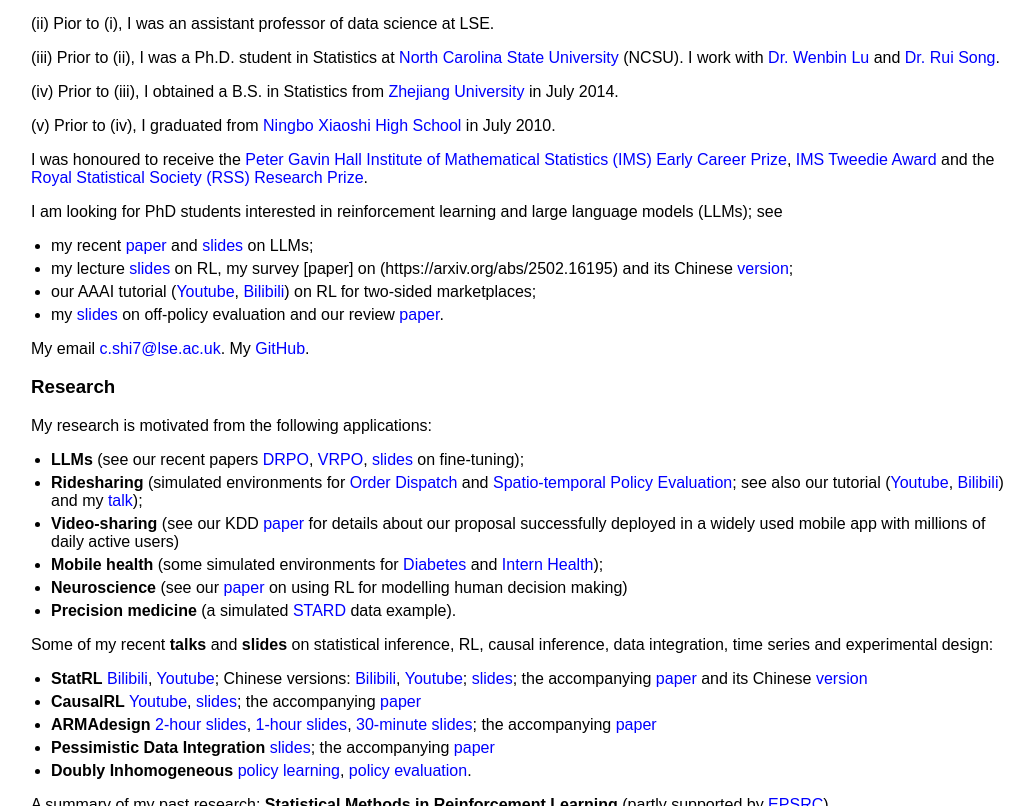
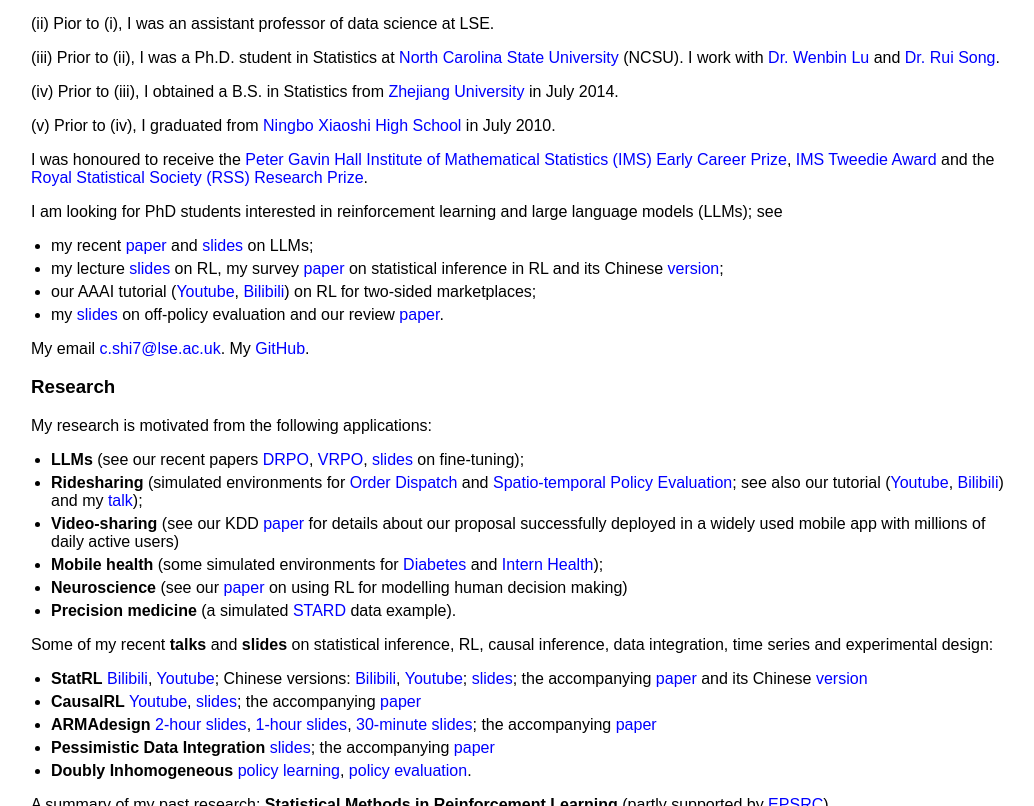
Before and after one commit to callmespring/callmespring.github.io, a Jekyll site: the page built from index.md, in a window 1280 px wide and 900 px high, scrolled down 927 px, cut to the strip 0-806 px from the top of the window. Shown: the whole strip, without its empty margins (109-1143 px from the left). Built offline with Jekyll 4.4.1, drawn with Linux system fonts in a browser that asks for light colours.

Commit message:
Update index.md

```diff
--- a/index.md
+++ b/index.md
@@ -25,7 +25,7 @@
 I am looking for PhD students interested in reinforcement learning and large language models (LLMs); see
 
 * my recent [paper](https://arxiv.org/pdf/2506.01183) and [slides](https://callmespring.github.io/slides/DRPO.pdf) on LLMs;
-* my lecture [slides](https://github.com/callmespring/RL-short-course) on RL, my survey [paper] on (https://arxiv.org/abs/2502.16195) and its Chinese [version](https://mp.weixin.qq.com/s/_uPxaxhYuG0D4AiillMJug);
+* my lecture [slides](https://github.com/callmespring/RL-short-course) on RL, my survey [paper](https://arxiv.org/abs/2502.16195) on statistical inference in RL and its Chinese [version](https://mp.weixin.qq.com/s/_uPxaxhYuG0D4AiillMJug);
 * our AAAI tutorial ([Youtube](https://www.youtube.com/watch?v=LwShOYaRFqM&list=PLA_E7IjY9cw4aC4T8pnV3vl9wSA1461KV), [Bilibili](https://www.bilibili.com/video/BV1ZS9NYpEHg/?spm_id_from=333.788.recommend_more_video.-1&vd_source=0ff25cf8645aa63231bec2428b94bf6f
 )) on RL for two-sided marketplaces;
 * my [slides](https://github.com/callmespring/RL-short-course/blob/main/Lecture%205/OPEslides.pdf) on off-policy evaluation and our review [paper](https://arxiv.org/pdf/2212.06355.pdf).
```
